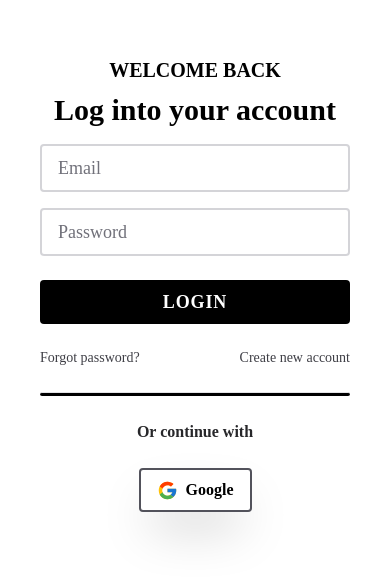
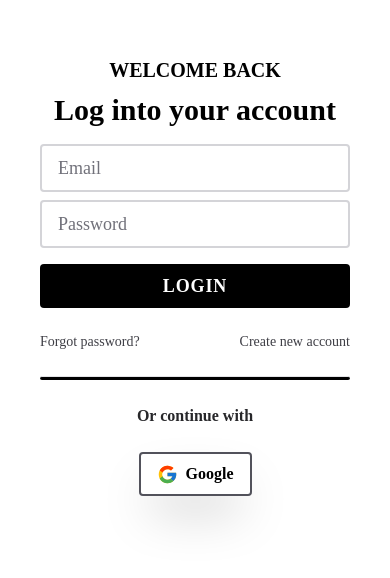
Before and after one commit to anushkakamalja/Cake-O-Mania, a Next.js app: page /auth/login2 in a window 390 px wide. Shown: the top 578 px of the page. Built offline with nearby package versions, Linux system fonts and the light colour scheme; no server answers; a web font is replaced by a local one.

Commit message:
Integrate react-hook-form into login form
Signed-off-by: Mukul Pathania <mukulpathania96@gmail.com>

```diff
--- a/package.json
+++ b/package.json
@@ -14,6 +14,7 @@
     "next": "11.0.1",
     "react": "17.0.2",
     "react-dom": "17.0.2",
+    "react-hook-form": "^7.17.0",
     "react-icons": "^4.2.0",
     "react-swipeable": "^6.1.2"
   },
--- a/pages/auth/login2.js
+++ b/pages/auth/login2.js
@@ -1,6 +1,20 @@
+import React from 'react';
+import { useForm } from 'react-hook-form';
 import { FcGoogle } from 'react-icons/fc';
 
 const Login = () => {
+    const {
+        register,
+        handleSubmit,
+        formState: { errors: formErrors }
+    } = useForm();
+    const [buttonDisabled, setButtonDisabled] = React.useState(false);
+
+    const submitHandler = (data) => {
+        setButtonDisabled(true);
+        console.log(data);
+        setButtonDisabled(false);
+    };
     return (
         <div className="flex min-h-screen">
             <img src="/images/login_bg.jpeg" alt="Cake" className="hidden md:block max-h-screen" />
@@ -11,25 +25,39 @@ const Login = () => {
                 <h3 className="text-3xl md:text-5xl text-center mt-2 font-body font-bold">
                     Log into your account
                 </h3>
-                <form className="flex flex-col items-center pt-2 md:pt-8 w-full">
+                <form
+                    onSubmit={handleSubmit(submitHandler)}
+                    className="flex flex-col items-center pt-2 md:pt-8 w-full max-w-md mx-auto">
                     <input
-                        className="font-body my-2 py-2 px-4 block w-full max-w-md rounded text-lg focus:ring-2 focus:border-transparent focus:ring-pink-500 outline-none border-2 border-gray-300 placeholder-gray-500"
+                        {...register('email', {
+                            required: { value: true, message: 'Email is required' },
+                            maxLength: 30
+                        })}
+                        className="font-body mt-2 py-2 px-4 block w-full rounded text-lg focus:ring-2 focus:border-transparent focus:ring-pink-500 outline-none border-2 border-gray-300 placeholder-gray-500"
                         type="email"
-                        name=""
-                        id=""
                         placeholder="Email"
                     />
+                    {formErrors.email && (
+                        <p className="text-red-500 self-start pt-2">{formErrors.email.message}</p>
+                    )}
                     <input
-                        className="font-body my-2 py-2 px-4 block w-full max-w-md rounded text-lg focus:ring-2 focus:border-transparent focus:ring-pink-500 outline-none border-2 border-gray-300 placeholder-gray-500"
+                        {...register('password', {
+                            required: { value: true, message: 'Password is required' }
+                        })}
+                        className="font-body mt-2 py-2 px-4 block w-full rounded text-lg focus:ring-2 focus:border-transparent focus:ring-pink-500 outline-none border-2 border-gray-300 placeholder-gray-500"
                         type="password"
-                        name=""
-                        id=""
                         placeholder="Password"
                     />
+                    {formErrors.password && (
+                        <p className="text-red-500 self-start pt-2">
+                            {formErrors.password.message}
+                        </p>
+                    )}
                     <input
                         type="submit"
                         value="Login"
-                        className="font-body font-semibold tracking-wider w-full max-w-md uppercase py-2 md:py-4 px-4 md:px-6 mt-4 rounded bg-black text-white text-lg md:text-xl transition duration-500 hover:bg-gray-600 cursor-pointer"
+                        className="font-body font-semibold tracking-wider disabled:bg-gray-400 w-full max-w-md uppercase py-2 md:py-4 px-4 md:px-6 mt-4 rounded bg-black text-white text-lg md:text-xl transition duration-500 hover:bg-gray-600 cursor-pointer"
+                        disabled={buttonDisabled || Object.keys(formErrors).length !== 0}
                     />
                     <div className="flex pt-6 justify-between w-full max-w-md">
                         <a
--- a/tailwind.config.js
+++ b/tailwind.config.js
@@ -81,7 +81,8 @@ module.exports = {
         extend: {
             invert: ['hover', 'focus'],
             display: ['group-hover'],
-            fill: ['hover', 'focus']
+            fill: ['hover', 'focus'],
+            backgroundColor: ['disabled']
         }
     },
     plugins: []
```
Also changed, not shown: 1 other file (tests, documents, lock files or other folders).
